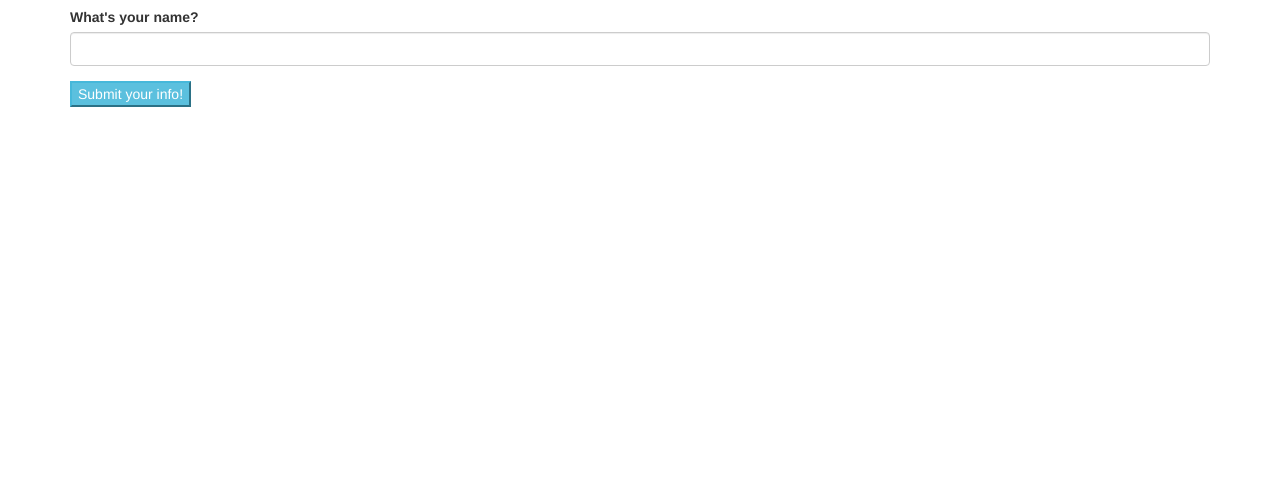
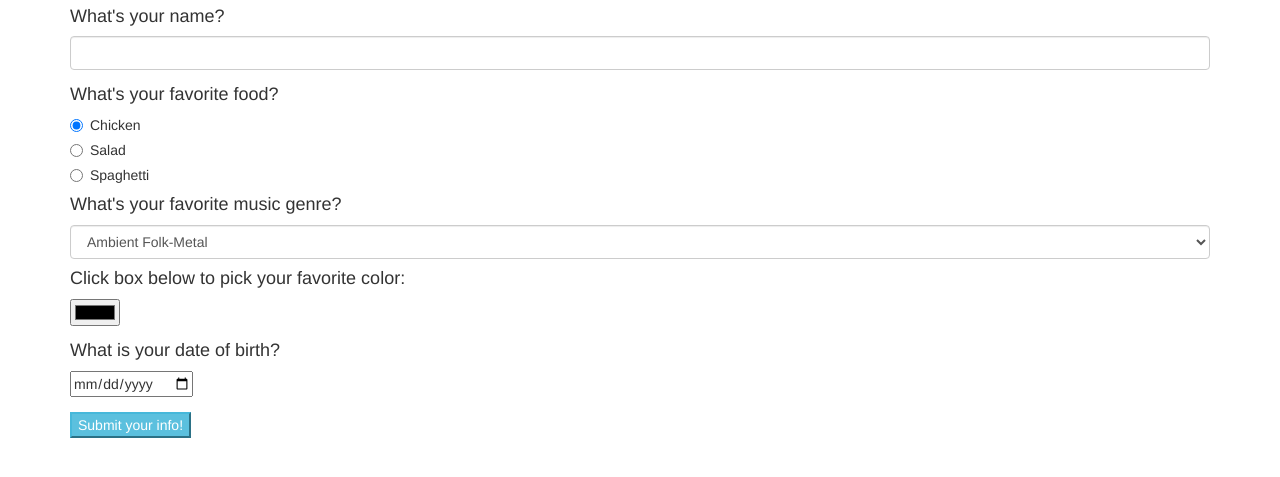
Before and after one commit to 1stBoltCrux/survey, a plain HTML site: page index.html in a window 1280 px wide. Shown: the part 63-540 px from the top of the page. Drawn offline with Linux system fonts and the light colour scheme.

Commit message:
add remaining survey forms, finish html, add bootstrap classes

```diff
--- a/index.html
+++ b/index.html
@@ -6,24 +6,57 @@
     <link rel="stylesheet" href="css/master.css">
     <script src="js/jquery-3.3.1.js"></script>
     <script src="js/scripts.js"></script>
-    <title></title>
+    <title>Survey Says...</title>
   </head>
   <body>
     <div class="container">
       <h1>SURVEY</h1>
-      <!-- Name form  -->
+<!-- Name form  -->
       <form id="form1">
         <div class="form-group">
-          <label for="name">What's your name?</label>
+          <h4>What's your name?</h4>
           <input type="text" id="name" class="form-control">
         </div>
-
-
-
-
-      <!-- Favorite food -->
-      <!-- Favorite Music -->
-      <!-- Favorite Color -->
+<!-- Favorite food radio list -->
+        <div class="radio">
+          <h4>What's your favorite food?</h4>
+          <label for="food">
+            <input type="radio" name="food" value="chicken" checked>
+            Chicken
+          </label>
+        </div>
+        <div class="radio">
+          <label>
+            <input type="radio" name="food" value="salad">
+            Salad
+          </label>
+        </div>
+        <div class="radio">
+          <label>
+            <input type="radio" name="food" value="spaghetti">
+            Spaghetti
+          </label>
+        </div>
+<!-- Favorite Music -->
+        <h4>What's your favorite music genre?</h4>
+        <select class="form-control" id="beverage">
+          <option>Ambient Folk-Metal</option>
+          <option>Scandanavian Death-Techno</option>
+          <option>Polka Punk</option>
+          <option>Pop Euro-Grunge</option>
+          <option>Turkey Electro-Sub-Pop</option>
+          <option>Taylor Swift</option>
+        </select>
+<!-- Favorite Color -->
+      <h4>Click box below to pick your favorite color:</h4>
+      <div class="form-group">
+        <input id="color" class="form" type="color">
+      </div>
+<!-- Date of birth -->
+      <div class="form-group">
+        <h4>What is your date of birth?</h4>
+        <input id="born" class="form" type="date">
+      </div>
       <button type="submit" class="btn-info" name="button">Submit your info!</button>
       </form>
     </div>
```
